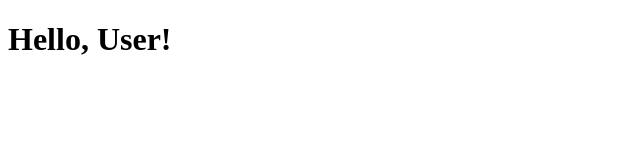
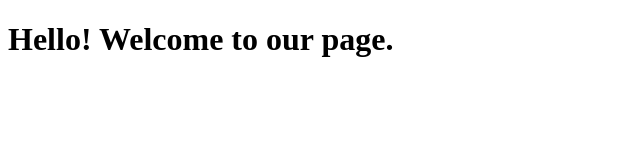
Before and after one commit to prakhar1992/test, a website: page greeting.html in a window 1280 px wide. Shown: the whole page, without its empty margins (0-640 px from the left). Drawn offline with Linux system fonts and the light colour scheme.

Commit message:
feat: Update greeting.html for simple welcome message

```diff
--- a/greeting.html
+++ b/greeting.html
@@ -3,9 +3,9 @@
 <head>
     <meta charset="UTF-8">
     <meta name="viewport" content="width=device-width, initial-scale=1.0">
-    <title>Greeting</title>
+    <title>Welcome</title>
 </head>
 <body>
-    <h1>Hello, User!</h1>
+    <h1>Hello! Welcome to our page.</h1>
 </body>
 </html>
```
